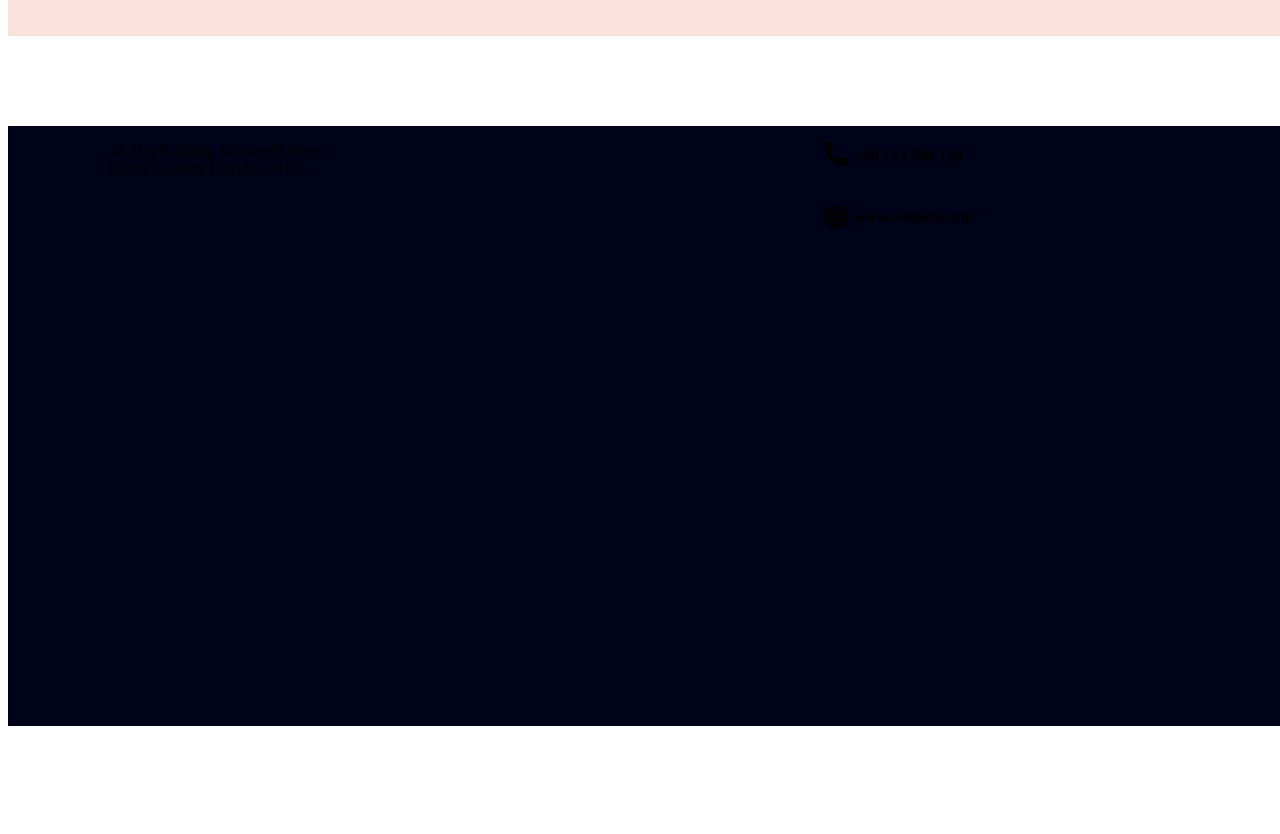
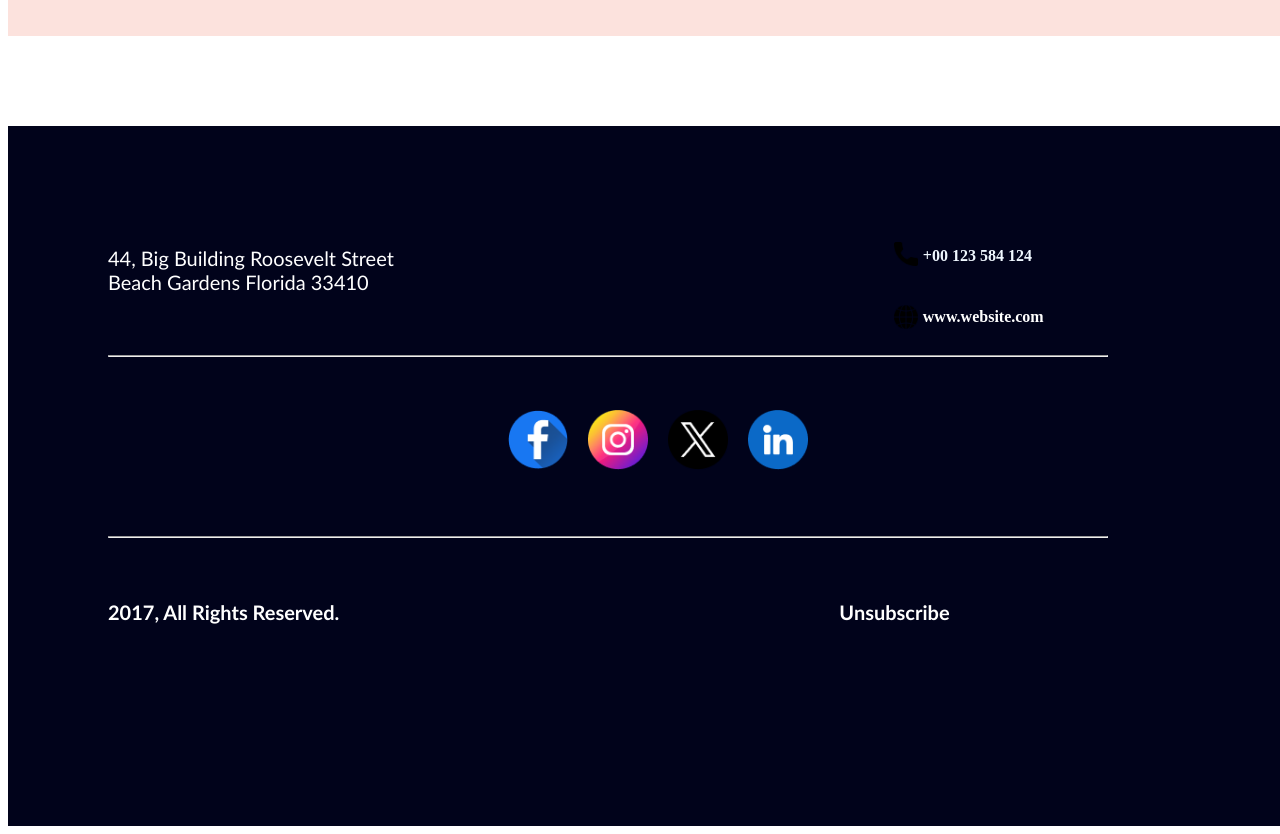
Before and after one commit to minhazapon/PH-assignment-1, a plain HTML site: page index.html in a window 1280 px wide. Shown: the part 4640-5474 px from the top of the page. Before the commit the page ends 5374 px from the top, so only its background shows below. Drawn offline with Linux system fonts and the light colour scheme.

Commit message:
added footer

```diff
--- a/index.html
+++ b/index.html
@@ -270,7 +270,7 @@
         <div class="awp">
 
          <div>
-            <P> 44, Big Building Roosevelt Street<br>
+            <P class="bb"> 44, Big Building Roosevelt Street<br>
                 Beach Gardens Florida 33410   </P>
 
 
@@ -285,7 +285,7 @@
                </div>
 
                <div>
-               <h4> +00 123 584 124  </h4>
+               <h4 class="num"> +00 123 584 124  </h4>
                </div>
 
 
@@ -295,7 +295,7 @@
          <div class="w">
              <img  src="images/w.png.png" alt="" height="24px" width="24px">
 
-             <h4> www.website.com  </h4>
+             <h4 class="www"> www.website.com  </h4>
 
 
          </div>
@@ -305,6 +305,77 @@
 
         </div>
 
+        <div class="hr1">
+           <hr>
+
+        </div>
+         <br>
+         <br>
+         <br>
+
+
+
+        <div class="social">
+
+            <div>
+                <img src="images/Facebook.png" alt="" height="60px"  width="60px">
+
+            </div>
+
+            <div>
+                  <img src="images/Instagram.png" alt="" height="60px"  width="60px"   >
+
+
+            </div>
+
+            <div>
+                <img src="images/Twitter.png" alt=""  height="60px"  width="60px">
+
+            </div>
+
+            <div>
+                <img src="images/Linkedin.png" alt=""  height="60px"  width="60px"  >
+
+
+            </div>
+
+
+
+
+
+
+
+        </div>
+
+
+        <br>
+         <br>
+         <br>
+
+         <div class="hr2">
+            <hr>
+
+
+         </div>
+
+         <br>
+         <br>
+
+
+        <div class="last">
+
+        <div>
+          <h4 class="lc">2017, All Rights Reserved.</h4>
+
+        </div>
+
+        <div>
+           <h4 class="lc">Unsubscribe</h4>
+
+
+        </div>
+
+        </div>
 
 
 
--- a/style.css
+++ b/style.css
@@ -263,7 +263,7 @@
 }
 
 .c{
-    color: blueviolet;
+    color: rgb(255, 255, 255);
 
 
 }
@@ -298,8 +298,83 @@
         background-size: cover;
         height: 600px;
         width: 1300px;
+        padding-top: 100px;
 
 
 
 
 }
+
+.num{
+     color: aliceblue;
+
+
+}
+
+.www{
+
+     color: #fff;
+
+}
+
+.bb{
+     color: #fff;
+     font-family: 'Gill Sans', 'Gill Sans MT', Calibri, 'Trebuchet MS', sans-serif;
+     font-size: 20px;
+
+}
+
+.hr1{
+      height: 1px;
+      width: 1000px;
+      align-items: center;
+      justify-content: center;
+      padding-left: 100px;
+      padding-right: 100px;
+      text-align: center;
+
+
+}
+
+
+.social{
+         display: flex;
+         gap: 20px;
+         justify-content: center;
+         align-items: center;
+
+
+}
+
+.hr2{
+    height: 1px;
+    width: 1000px;
+    align-items: center;
+    justify-content: center;
+    padding-left: 100px;
+    padding-right: 100px;
+    text-align: center;
+
+
+
+}
+
+
+.last{
+
+        display: flex;
+        gap: 500px;
+        padding-left: 100px;
+
+
+
+
+}
+
+.lc{
+    color: #fff;
+    font-family: 'Gill Sans', 'Gill Sans MT', Calibri, 'Trebuchet MS', sans-serif;
+    font-size: 20px;
+
+
+}
```
